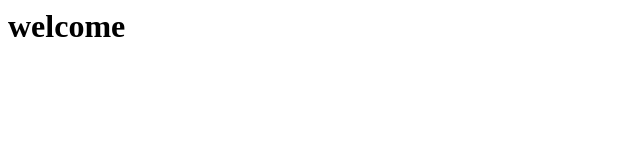
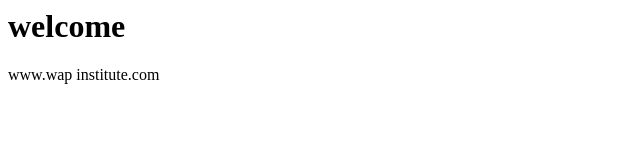
Before and after one commit to mohdgul/eduwap, a plain HTML site: page index.html in a window 1280 px wide. Shown: the whole page, without its empty margins (0-640 px from the left). Drawn offline with Linux system fonts and the light colour scheme.

Commit message:
my second release

```diff
--- a/index.html
+++ b/index.html
@@ -7,5 +7,6 @@
 </head>
 <body>
     <h1>welcome</h1>
+    <p>www.wap institute.com</p>
 </body>
 </html>
```
